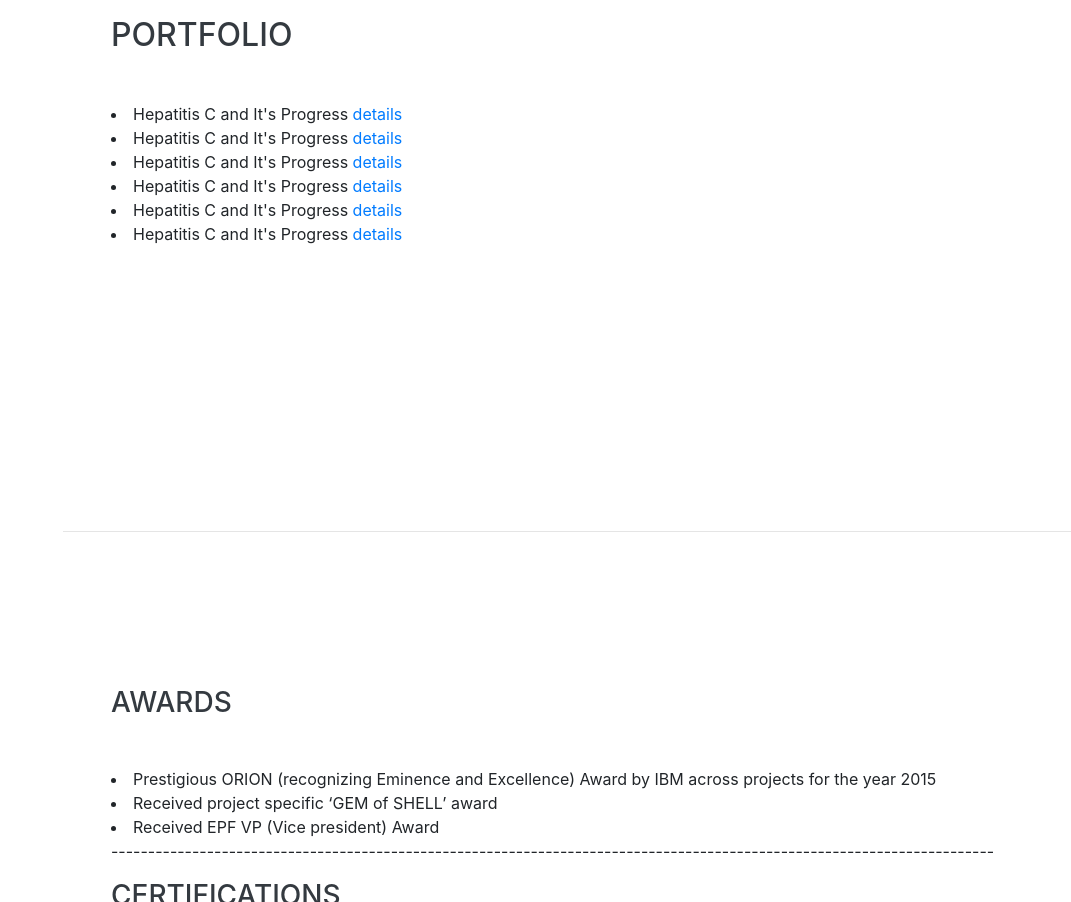
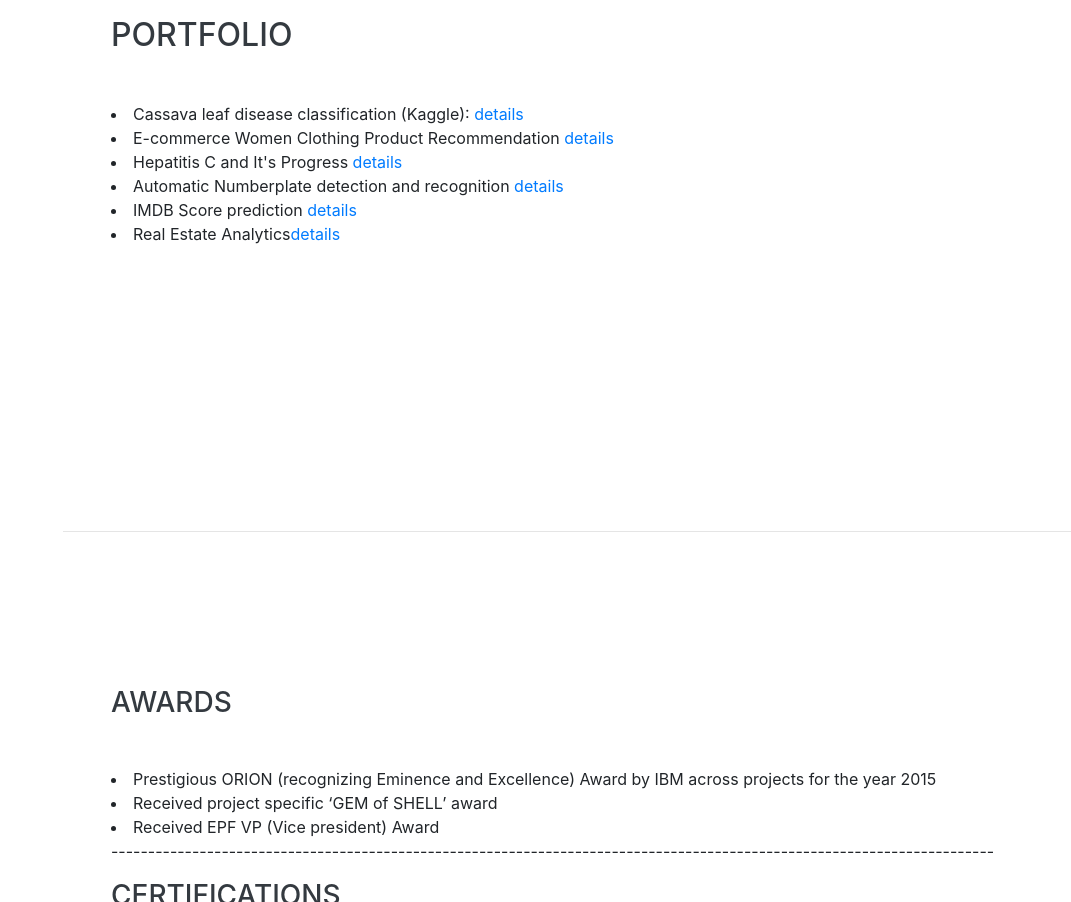
Before and after one commit to karthikkodakandla/karthikk.github.io, a website with bundled scripts: page index.html in a window 1280 px wide. Shown: the part 4200-5102 px from the top of the page, without its empty margins (209-1280 px from the left). Built offline with nearby package versions, Linux system fonts and the light colour scheme; a web font is replaced by a local one.

Commit message:
Update index.html

```diff
--- a/index.html
+++ b/index.html
@@ -161,22 +161,22 @@
         <h2 class="mb-5">PORTFOLIO</h2>
 	       <li>
 			    <i class="fa-li fa fa-trophy text-warning"></i>
-		       Hepatitis C and It's Progress <a href ="https://github.com/karthikkodakandla/Hepatitis-C-and-It-s-progress">details</a> </li>
+		       Cassava leaf disease classification (Kaggle):  <a href ="https://www.kaggle.com/karthikkodakandla/notebook6f0b401326?scriptVersionId=54022011">details</a> </li>
+	      <li>
+			    <i class="fa-li fa fa-trophy text-warning"></i>
+		       E-commerce Women Clothing Product Recommendation <a href ="https://github.com/karthikkodakandla/Hepatitis-C-and-It-s-progress">details</a> </li>
 	      <li>
 			    <i class="fa-li fa fa-trophy text-warning"></i>
 		       Hepatitis C and It's Progress <a href ="https://github.com/karthikkodakandla/Hepatitis-C-and-It-s-progress">details</a> </li>
 	      <li>
 			    <i class="fa-li fa fa-trophy text-warning"></i>
-		       Hepatitis C and It's Progress <a href ="https://github.com/karthikkodakandla/Hepatitis-C-and-It-s-progress">details</a> </li>
+		       Automatic Numberplate detection and recognition <a href ="https://github.com/karthikkodakandla/lpdetect">details</a> </li>
 	      <li>
 			    <i class="fa-li fa fa-trophy text-warning"></i>
-		       Hepatitis C and It's Progress <a href ="https://github.com/karthikkodakandla/Hepatitis-C-and-It-s-progress">details</a> </li>
+		       IMDB Score prediction <a href ="https://github.com/karthikkodakandla/Hepatitis-C-and-It-s-progress">details</a> </li>
 	      <li>
 			    <i class="fa-li fa fa-trophy text-warning"></i>
-		       Hepatitis C and It's Progress <a href ="https://github.com/karthikkodakandla/Hepatitis-C-and-It-s-progress">details</a> </li>
-	      <li>
-			    <i class="fa-li fa fa-trophy text-warning"></i>
-		       Hepatitis C and It's Progress <a href ="https://github.com/karthikkodakandla/Hepatitis-C-and-It-s-progress">details</a> </li>
+		       Real Estate Analytics<a href ="https://github.com/karthikkodakandla/Hepatitis-C-and-It-s-progress">details</a> </li>
 	</div>
      </section>
 
```
